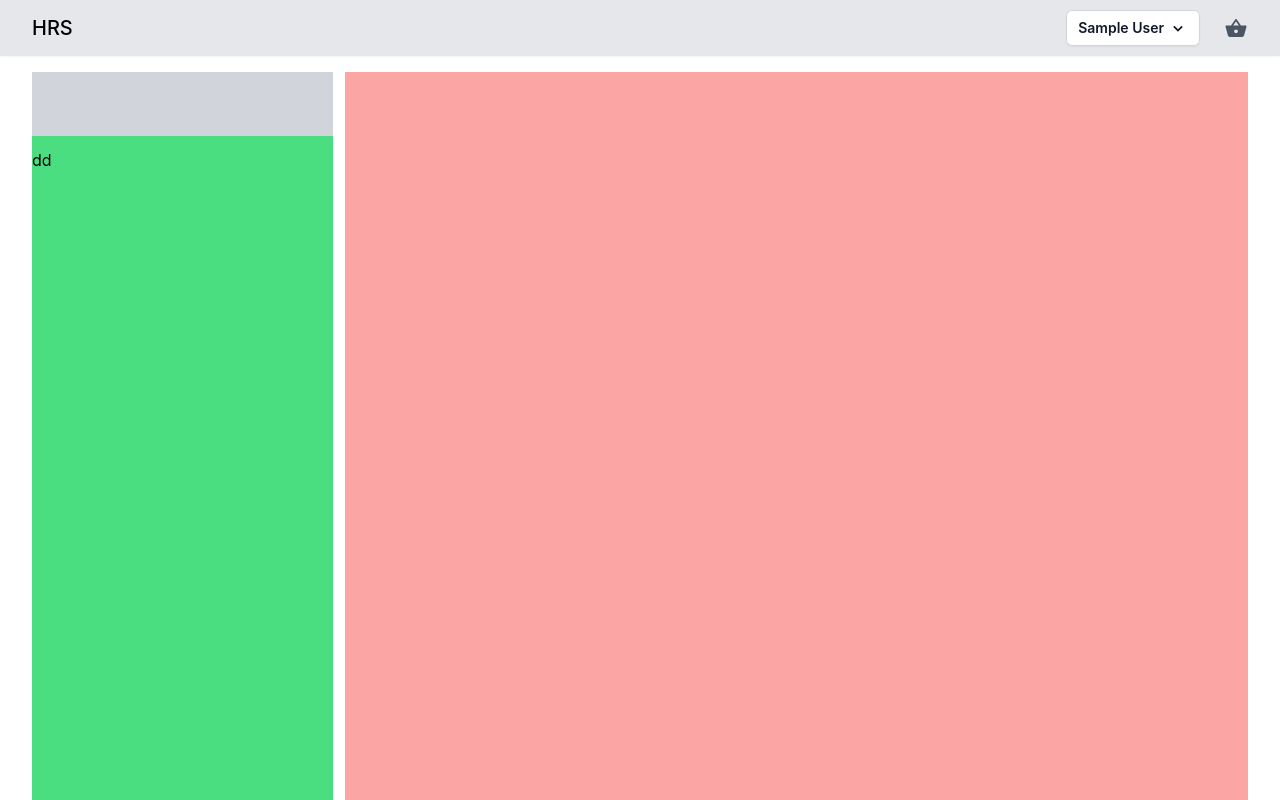
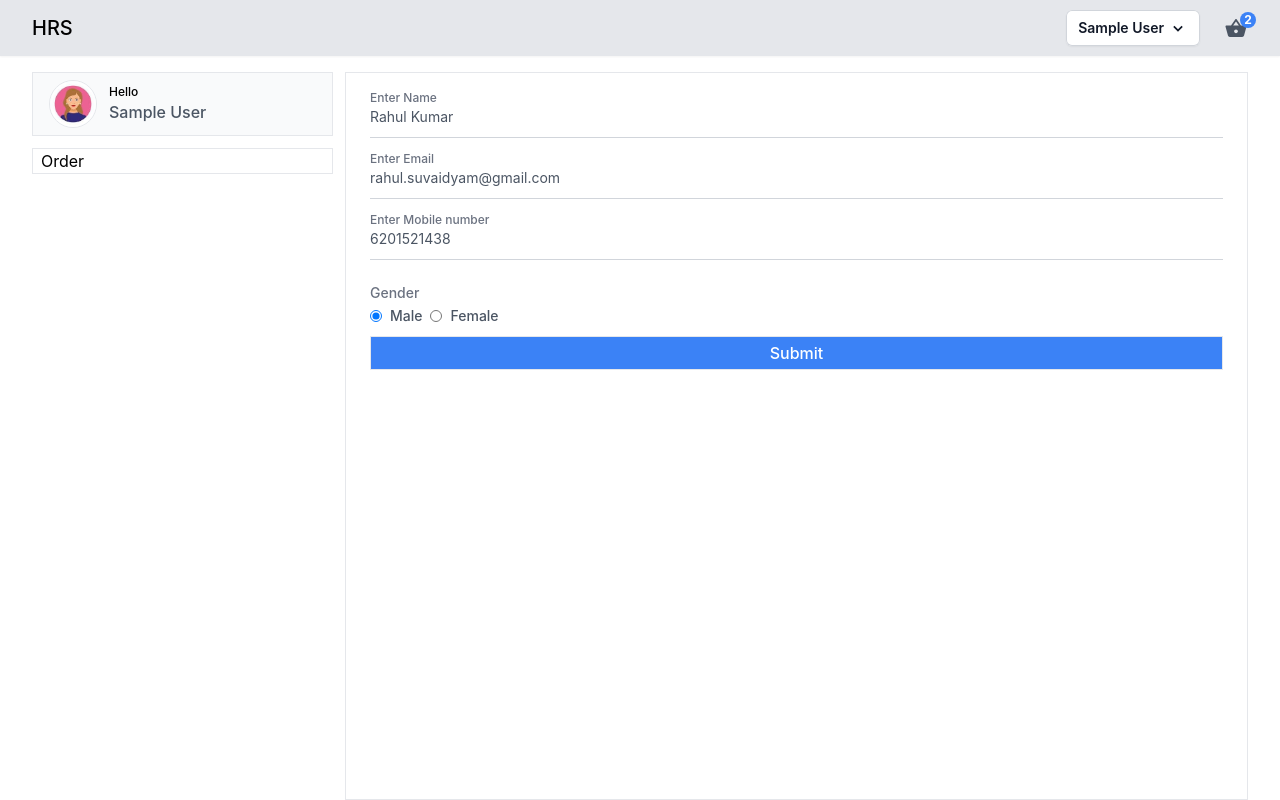
Before and after one commit to rahulsuvaidyam/HRS, a React (Create React App) app: page /profile in a window 1280 px wide. Built offline with nearby package versions, Linux system fonts and the light colour scheme; sample sign-in values are in the browser's storage.

Commit message:
add profile ui

```diff
--- a/src/Context/DataProvider.tsx
+++ b/src/Context/DataProvider.tsx
@@ -5,6 +5,8 @@ type DataContextValue = {
   setLogInPage: React.Dispatch<React.SetStateAction<boolean>>
   isRender:boolean
   setIsRender:React.Dispatch<React.SetStateAction<boolean>>
+  userDetails:any
+  setUserDetails:React.Dispatch<React.SetStateAction<void>>
 
 };
 
@@ -16,6 +18,7 @@ type DataProviderProps = {
 const DataProvider = ({ children }: DataProviderProps) => {
   const [logInPage, setLogInPage] = useState(false);
   const [isRender, setIsRender] = useState(false);
+  const [userDetails, setUserDetails] = useState<any>({})
 
 
 
@@ -23,7 +26,9 @@ const DataProvider = ({ children }: DataProviderProps) => {
     logInPage,
     setLogInPage,
     isRender,
-    setIsRender
+    setIsRender,
+    userDetails,
+    setUserDetails
   };
   return (
     <DataContext.Provider value={value}>
--- a/src/Pages/Navbar.tsx
+++ b/src/Pages/Navbar.tsx
@@ -1,19 +1,21 @@
-import { useContext, type FC, useEffect, useState, Fragment } from 'react';
+import { useContext, type FC, useEffect, Fragment } from 'react';
 import { DataContext } from '../Context/DataProvider';
 import { IoMdBasket } from 'react-icons/io'
 import {BiChevronDown} from 'react-icons/bi'
 import { Menu, Transition } from '@headlessui/react'
 import { Link } from 'react-router-dom';
+import avatarM from '../Assets/UserImage/avatarm.png'
+import avatarF from '../Assets/UserImage/avatarf.jpeg'
 
 interface NavbarProps { }
 
 const Navbar: FC<NavbarProps> = () => {
-    const [userDetails, setUserDetails] = useState<any>({})
-    const { setLogInPage, logInPage,setIsRender,isRender } = useContext(DataContext)
+    const { setLogInPage, logInPage,setIsRender,isRender , userDetails,
+        setUserDetails} = useContext(DataContext)
 
     const Signout =()=>{
-      const userDetails =  sessionStorage.clear()
-      setUserDetails(userDetails)
+      const userDetail =  sessionStorage.clear()
+      setUserDetails(userDetail)
      setIsRender(!isRender)
     }
 
@@ -27,13 +29,13 @@ const Navbar: FC<NavbarProps> = () => {
             <div className="w-full fixed top-0 h-12 md:h-14 z-10 bg-gray-200 shadow-sm">
                 <div className="px-2 md:px-8 flex justify-between items-center h-full w-full">
                     <Link to={'/'} className='text-xl font-medium'>HRS</Link>
-                    <div className="flex items-center gap-2 md:gap-6">
+                    <div className="flex items-center gap-3 md:gap-6">
                         {userDetails?.name ? <>
                             <Menu as="div" className="relative order-2 md:order-1 inline-block text-left">
                                 <div><Menu.Button className="inline-flex w-full justify-center gap-x-1.5 rounded-full md:rounded-md bg-white md:px-3 md:py-2 text-sm font-semibold text-gray-900 shadow-sm ring-1 ring-inset ring-gray-300 hover:bg-gray-50">
                                     <p className='hidden md:block'><span className='flex gap-1 items-center'>{userDetails?.name}<BiChevronDown className='text-xl'/></span></p>
                                     <div className="w-7 h-7 block md:hidden ">
-                                        <p className='flex items-center justify-center h-full'>{userDetails?.name?.charAt(0)?.toUpperCase()}</p>
+                                    <img className='rounded-full' src={userDetails.gender ==='MALE'?avatarM:avatarF} alt="" />
                                         </div>
                                     </Menu.Button>
                                 </div>
@@ -61,7 +63,10 @@ const Navbar: FC<NavbarProps> = () => {
                         </> :
                             <button onClick={() => setLogInPage(!logInPage)} className='hover:bg-blue-400 px-1 md:px-4 py-1 order-2 md:order-1 hover:text-white rounded-md text-sm md:text-base'>Sign In</button>
                         }
-                        <Link className='order-1 md:order-2' to={'/cart'}><IoMdBasket className='text-2xl  text-gray-600 cursor-pointer' /></Link>
+                        <Link className='order-1 md:order-2 relative' to={'/cart'}>
+                            <IoMdBasket className='text-2xl  text-gray-600 cursor-pointer' />
+                             <span className='w-4 h-4 rounded-full absolute -top-1 -right-2 flex items-center justify-center bg-blue-500 text-xs font-bold text-white'>2</span>
+                        </Link>
                     </div>
                 </div>
             </div>
--- a/src/Pages/Profile/Profile.tsx
+++ b/src/Pages/Profile/Profile.tsx
@@ -1,19 +1,119 @@
-import { type FC } from 'react';
+import { useContext, type FC } from 'react';
+import { DataContext } from '../../Context/DataProvider';
+import avatarM from '../../Assets/UserImage/avatarm.png'
+import avatarF from '../../Assets/UserImage/avatarf.jpeg'
+import { Formik, Form, Field } from "formik";
+import Http from '../../Services/Http';
+import { toast } from 'react-toastify';
 // import Details from '../Details/Details';
 
 interface ProfileProps { }
+interface FormValues {
+    name: string;
+    email: string;
+    phone: string;
+    gender: string,
+}
+
+
 
 const Profile: FC<ProfileProps> = () => {
+    const {userDetails} = useContext(DataContext)
+    const initialValues: FormValues = {
+    name: "Rahul Kumar",
+    email: "rahul.suvaidyam@gmail.com",
+    phone:"6201521438",
+    gender: "MALE",
+};
+    const onsubmit = async(values: any) => {
+        try {
+            const response = await Http({
+              url: '/auth/userupdate',
+              method: 'put',
+              data: values
+            }, true);
+            toast.success(response.data?.message)
+            // setLogInPage(false)
+          } catch ( error:any) {
+            toast.error(error.response.data?.message)
+          }
+    }
 
     return (
         <>
-            <div className="pt-12 md:pt-14 w-full h-full flex flex-col px-2 md:px-8">
-                <div className="flex gap-3 h-full pt-4">
-                    <div className="w-1/4 h-full bg-green-400 flex flex-col gap-3">
-                        <div className="w-full h-16 bg-gray-300"></div>
-                        <div className="w-full">dd</div>
+            <div className="pt-12 md:pt-14 w-full h-full flex flex-col md:px-8">
+                <div className="flex flex-col md:flex-row gap-3 h-full md:pt-4">
+                    <div className="w-full md:w-1/4 md:h-full flex flex-col gap-3">
+                        <div className="w-full h-32 md:h-16 bg-gray-50 md:border flex flex-col md:flex-row items-center justify-center md:justify-start md:gap-3 md:px-4">
+                            <div className="w-12 min-w-[48px] h-12 rounded-full border">
+                                <img className='rounded-full' src={userDetails.gender ==='MALE'?avatarM:avatarF} alt="" />
+                            </div>
+                            <div className="text-sm">
+                                <span className='text-xs font-medium hidden md:block'>Hello</span>
+                                <p className='text-xl md:text-base font-medium text-gray-600 truncate'>{userDetails.name}</p>
+                            </div>
+                        </div>
+                        <div className="w-full border md:px-2 hidden md:block">Order</div>
                     </div>
-                    <div className="w-[75%] bg-red-300 h-full"></div>
+                    <div className="w-full md:w-[75%] md:border md:h-full">
+                    <Formik
+                initialValues={initialValues}
+                //   validate={validate}
+                onSubmit={onsubmit}>
+                <Form className="bg-white px-4 pb-4 pt-5 sm:p-6 sm:pb-4">
+                    <div className="relative z-0 w-full mb-5 group">
+                        <Field type="text" autoComplete="off" name="name" id="name"
+                            className="block py-2.5 px-0 w-full text-sm
+                        text-gray-600 bg-transparent border-0 border-b border-gray-300 appearance-none
+                            focus:outline-none focus:ring-0 focus:border-blue-400
+                            peer" placeholder=" " />
+                        <label htmlFor="name" className="font-medium absolute  text-gray-500
+                        duration-300 transform -translate-y-6 scale-75 top-3 -z-10 origin-[0] peer-focus:left-0 peer-focus:text-blue-500
+                        peer-placeholder-shown:scale-100 peer-placeholder-shown:translate-y-0  peer-focus:scale-75 peer-focus:-translate-y-6">
+                            Enter Name
+                        </label>
+                    </div>
+                    <div className="relative z-0 w-full mb-5 group">
+                        <Field type="text" autoComplete="off" name="email" id="email"
+                            className="block py-2.5 px-0 w-full text-sm
+                        text-gray-600 bg-transparent border-0 border-b border-gray-300 appearance-none
+                            focus:outline-none focus:ring-0 focus:border-blue-400
+                            peer" placeholder=" " />
+                        <label htmlFor="email" className="font-medium absolute  text-gray-500
+                        duration-300 transform -translate-y-6 scale-75 top-3 -z-10 origin-[0] peer-focus:left-0 peer-focus:text-blue-500
+                        peer-placeholder-shown:scale-100 peer-placeholder-shown:translate-y-0  peer-focus:scale-75 peer-focus:-translate-y-6">
+                            Enter Email
+                        </label>
+                    </div>
+                    <div className="relative z-0 w-full mb-5 group">
+                        <Field type="number" autoComplete="off" name="phone" id="phone"
+                            className="block py-2.5 px-0 w-full text-sm
+                        text-gray-600 bg-transparent border-0 border-b border-gray-300 appearance-none
+                            focus:outline-none focus:ring-0 focus:border-blue-400
+                            peer" placeholder=" " />
+                        <label htmlFor="phone" className="font-medium absolute  text-gray-500
+                        duration-300 transform -translate-y-6 scale-75 top-3 -z-10 origin-[0] peer-focus:left-0 peer-focus:text-blue-500
+                        peer-placeholder-shown:scale-100 peer-placeholder-shown:translate-y-0  peer-focus:scale-75 peer-focus:-translate-y-6">
+                            Enter Mobile number
+                        </label>
+                    </div>
+                    <div className="">
+                        <label htmlFor="gender" className='text-gray-500 text-sm font-medium'>Gender</label>
+                        <div className="flex gap-x-2">
+                            <div className="flex items-center gap-x-2">
+                                <Field id="male" value='MALE' name="gender" type="radio" className="h-3 w-3 border-gray-300 text-indigo-600 focus:ring-indigo-600" />
+                                <label htmlFor="male" className="block text-sm font-medium leading-6 text-gray-600">Male</label>
+                            </div>
+                            <div className="flex items-center gap-x-2">
+                                <Field id="female" value='FEMALE' name="gender" type="radio" className="h-3 w-3 border-gray-300 text-indigo-600 focus:ring-indigo-600" />
+                                <label htmlFor="female" className="block text-sm font-medium leading-6 text-gray-600">Female</label>
+                            </div>
+                        </div>
+                    </div>
+                    <button type='submit' className='border w-full font-medium px-4 py-1 mt-2 bg-blue-500 text-white'>Submit</button>
+                </Form>
+            </Formik>
+                    </div>
                 </div>
                 {/* <div className="order-2">
                     <Details />
```
Also changed, not shown: src/Assets/UserImage/avatarf.jpeg (added), src/Assets/UserImage/avatarm.png (added).
